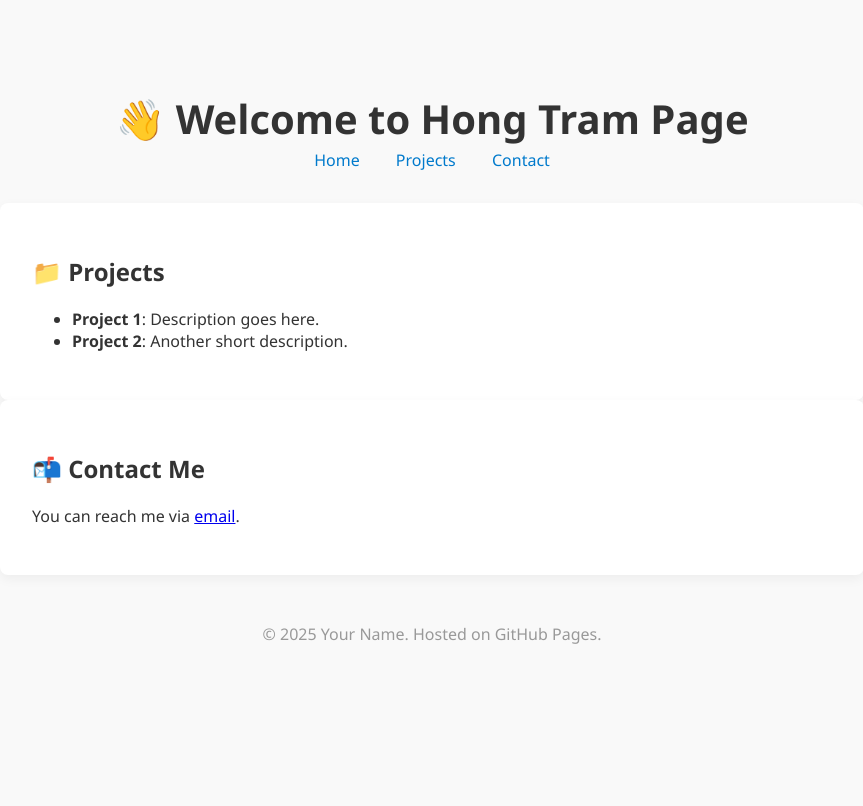
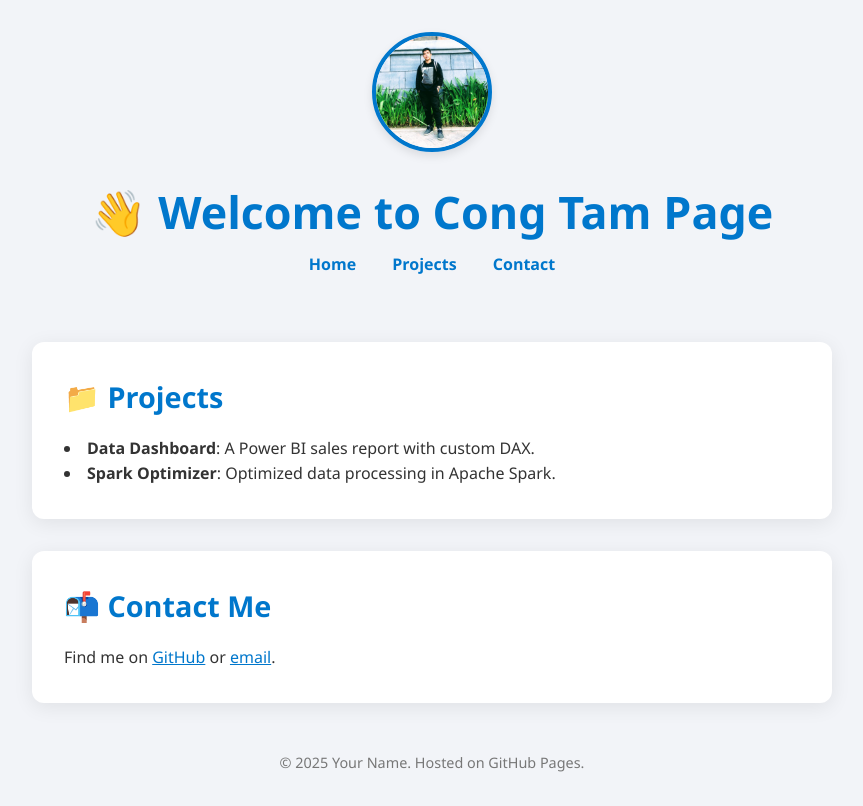
Before and after one commit to tamtran99/githubpage, a plain HTML site: page index.html in a window 1280 px wide. Shown: the whole page, without its empty margins (208-1071 px from the left). Drawn offline with Linux system fonts and the light colour scheme.

Commit message:
test change

```diff
--- a/index.html
+++ b/index.html
@@ -4,46 +4,13 @@
   <meta charset="UTF-8" />
   <meta name="viewport" content="width=device-width, initial-scale=1.0"/>
   <title>My GitHub Page</title>
-  <style>
-    body {
-      font-family: 'Segoe UI', sans-serif;
-      margin: 0;
-      padding: 2rem;
-      background: #f9f9f9;
-      color: #333;
-    }
-    header {
-      text-align: center;
-      padding: 2rem 0;
-    }
-    h1 {
-      font-size: 2.5rem;
-      margin-bottom: 0.2rem;
-    }
-    nav a {
-      margin: 0 1rem;
-      text-decoration: none;
-      color: #007acc;
-    }
-    section {
-      max-width: 800px;
-      margin: auto;
-      padding: 2rem;
-      background: white;
-      border-radius: 8px;
-      box-shadow: 0 4px 12px rgba(0,0,0,0.05);
-    }
-    footer {
-      text-align: center;
-      margin-top: 3rem;
-      color: #999;
-    }
-  </style>
+  <link rel="stylesheet" href="style.css" />
 </head>
 <body>
 
   <header>
-    <h1>👋 Welcome to Hong Tram Page</h1>
+    <img src="avatar.jpg" alt="Avatar" class="avatar" />
+    <h1>👋 Welcome to Cong Tam Page</h1>
     <nav>
       <a href="#">Home</a>
       <a href="#projects">Projects</a>
@@ -54,14 +21,14 @@
   <section id="projects">
     <h2>📁 Projects</h2>
     <ul>
-      <li><strong>Project 1</strong>: Description goes here.</li>
-      <li><strong>Project 2</strong>: Another short description.</li>
+      <li><strong>Data Dashboard</strong>: A Power BI sales report with custom DAX.</li>
+      <li><strong>Spark Optimizer</strong>: Optimized data processing in Apache Spark.</li>
     </ul>
   </section>
 
   <section id="contact">
     <h2>📬 Contact Me</h2>
-    <p>You can reach me via <a href="trancongtam14100@gmail.com">email</a>.</p>
+    <p>Find me on <a href="https://github.com/tamtran99" target="_blank">GitHub</a> or <a href="trancongtam1410@gmail.com">email</a>.</p>
   </section>
 
   <footer>
--- /dev/null
+++ b/style.css
@@ -0,0 +1,102 @@
+:root {
+  --primary-color: #0077cc;
+  --background: #f2f4f8;
+  --text: #333;
+  --card-bg: #ffffff;
+  --border-radius: 12px;
+}
+
+* {
+  box-sizing: border-box;
+  margin: 0;
+  padding: 0;
+}
+
+body {
+  font-family: 'Segoe UI', sans-serif;
+  background-color: var(--background);
+  color: var(--text);
+  line-height: 1.6;
+  padding: 2rem;
+}
+
+header {
+  text-align: center;
+  padding-bottom: 2rem;
+}
+
+.avatar {
+  width: 120px;
+  height: 120px;
+  border-radius: 50%;
+  border: 4px solid var(--primary-color);
+  margin-bottom: 1rem;
+  box-shadow: 0 4px 10px rgba(0,0,0,0.1);
+}
+
+h1 {
+  font-size: 2.8rem;
+  margin-bottom: 0.3rem;
+  color: var(--primary-color);
+}
+
+nav a {
+  margin: 0 1rem;
+  text-decoration: none;
+  color: var(--primary-color);
+  font-weight: bold;
+  transition: color 0.3s;
+}
+
+nav a:hover {
+  color: #004f88;
+}
+
+section {
+  max-width: 800px;
+  margin: 2rem auto;
+  background: var(--card-bg);
+  padding: 2rem;
+  border-radius: var(--border-radius);
+  box-shadow: 0 4px 20px rgba(0,0,0,0.08);
+}
+
+section h2 {
+  font-size: 1.8rem;
+  margin-bottom: 1rem;
+  color: var(--primary-color);
+}
+
+ul {
+  list-style: disc inside;
+}
+
+a {
+  color: var(--primary-color);
+}
+
+footer {
+  text-align: center;
+  margin-top: 3rem;
+  font-size: 0.9rem;
+  color: #777;
+}
+
+@media (max-width: 600px) {
+  body {
+    padding: 1rem;
+  }
+
+  nav a {
+    display: block;
+    margin: 0.5rem 0;
+  }
+
+  h1 {
+    font-size: 2rem;
+  }
+
+  section {
+    padding: 1.5rem;
+  }
+}
```
Also changed, not shown: avatar.jpg (added).
